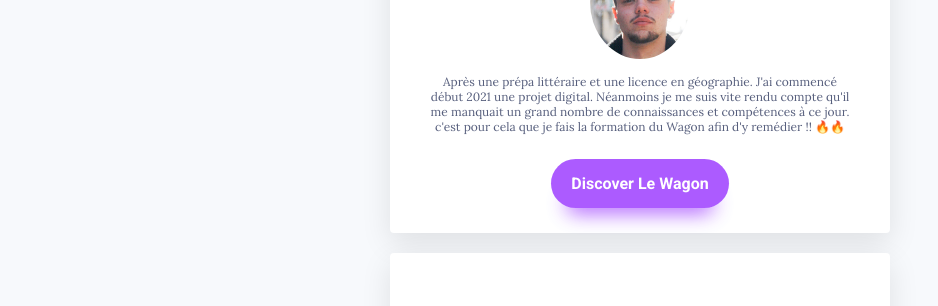
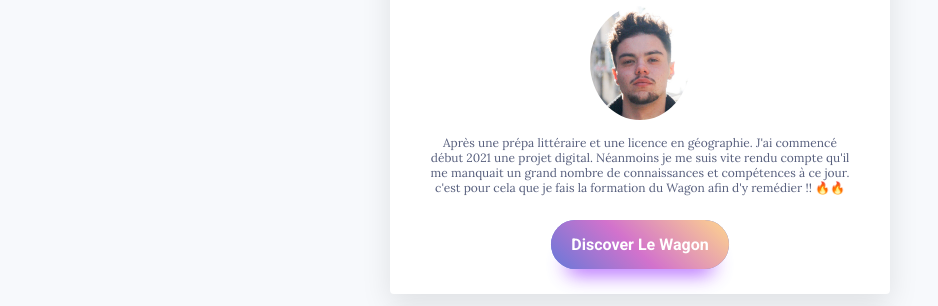
Before and after one commit to melitapis/profile, a plain HTML site: page index.html in a window 1280 px wide. Shown: the part 234-540 px from the top of the page, without its empty margins (0-938 px from the left). Drawn offline with Linux system fonts and the light colour scheme.

Commit message:
test gradient

```diff
--- a/index.html
+++ b/index.html
@@ -12,14 +12,15 @@
 </head>
 
 <body>
-
+  <h1>ceci est un test</h1>
   <div class="container">
     <div class="card-white" id="introduction">
       <h1>🔥 Holà todos ! Thibault Fitte-Duval 🔥 </h1>
       <img src="./images/profile.jpeg" class="img-circle" width="100px" alt="TFD">
       <p>
         Après une prépa littéraire et une licence en géographie. J'ai commencé début 2021 une projet digital.
-        Néanmoins je me suis vite rendu compte qu'il me manquait un grand nombre de connaissances et compétences à ce jour. c'est
+        Néanmoins je me suis vite rendu compte qu'il me manquait un grand nombre de connaissances et compétences à ce
+        jour. c'est
         pour cela que je fais la formation du Wagon afin d'y remédier !! 🔥🔥
       </p>
       <a href="#" class="btn-blue">Discover Le Wagon</a>
--- a/style.css
+++ b/style.css
@@ -62,7 +62,11 @@
 
 
 .btn-blue {
-  background-color: rgba(127, 0, 255, .8);
+  background-color: #4158D0;
+background-image: linear-gradient(43deg, #4158D0 0%, #C850C0 46%, #FFCC70 100%);
+
+
+
   color: white;
   padding: 15px 20px;
   box-shadow: 0 20px 20px -15px rgba(127, 0, 255, .8);
```
